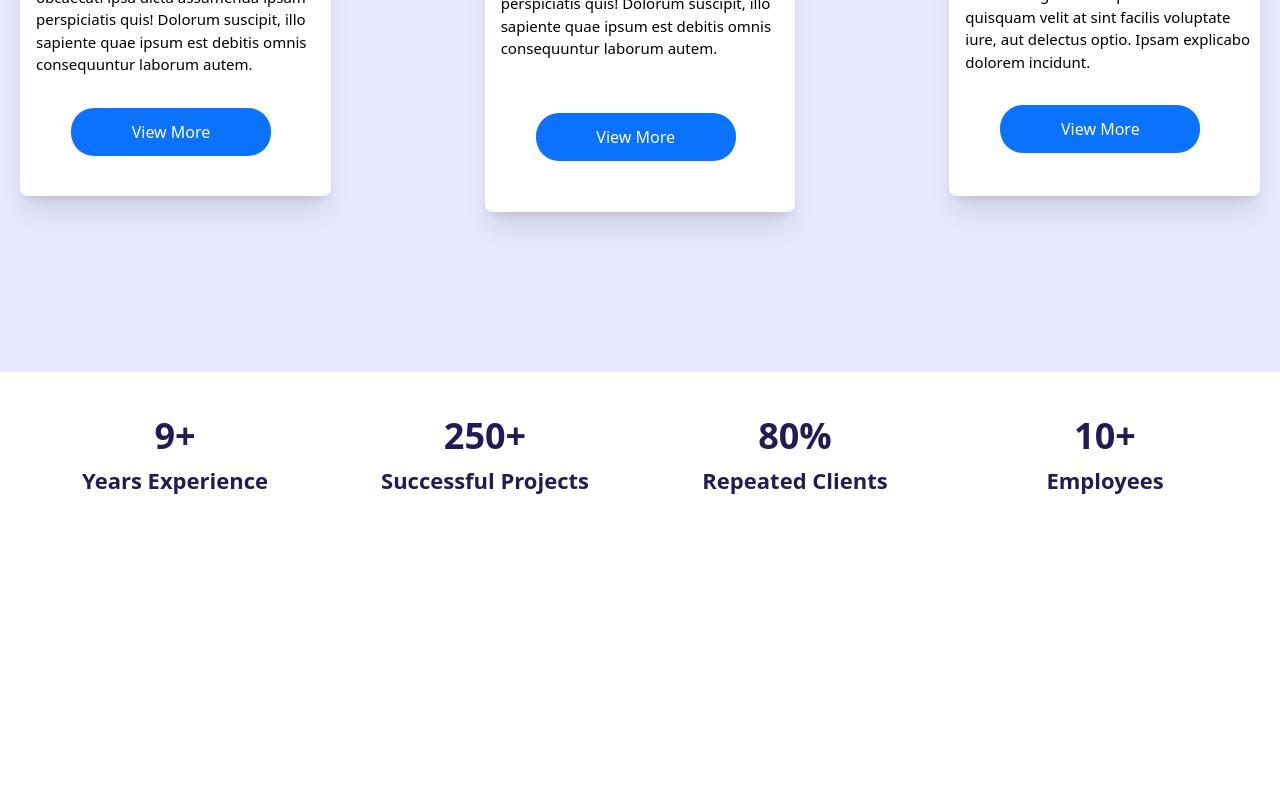
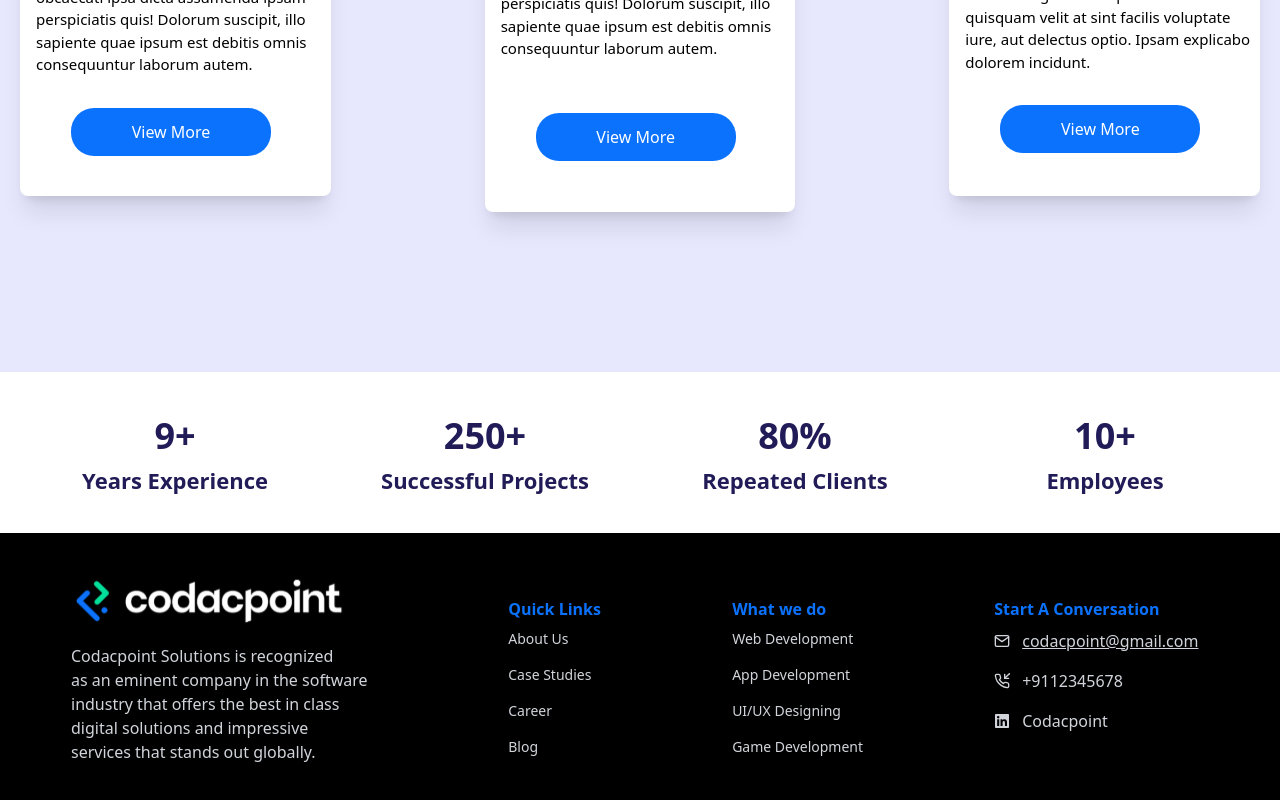
Before and after one commit to jenil-patel97/codacpoint, a React (Create React App) app: page / in a window 1280 px wide. Shown: the part 3055-3855 px from the top of the page. Before the commit the page ends 3588 px from the top, so only its background shows below. Built offline with nearby package versions, Linux system fonts and the light colour scheme.

Commit message:
feat: Footer

```diff
--- a/src/App.js
+++ b/src/App.js
@@ -5,6 +5,7 @@ import Project from "./components/Project";
 import Partners from "./components/Partners.jsx";
 import Card from "./components/Card";
 import Letter from "./components/Letter";
+import Footer from "./components/Footer";
 
 function App() {
   return (
@@ -16,6 +17,7 @@ function App() {
       <Partners />
       <Card />
       <Letter />
+      <Footer />
     </div>
   );
 }
--- /dev/null
+++ b/src/components/Footer.jsx
@@ -0,0 +1,56 @@
+import React from "react";
+import logoDark from "../assets/Logo-dark.svg";
+import { FiMail, FiPhoneIncoming } from "react-icons/fi";
+import { FaLinkedin } from "react-icons/fa";
+
+const Footer = () => {
+  return (
+    <div className="w-full py-10 px-4 grid lg:grid-cols-3 gap-8 text-gray-300 bg-black">
+      <div className="ml-[55px]">
+        <img style={{ width: "276px" }} src={logoDark} alt="" />
+        <p className="py-4">
+          Codacpoint Solutions is recognized <br /> as an eminent company in the
+          software <br /> industry that offers the best in class <br /> digital
+          solutions and impressive <br /> services that stands out globally.
+        </p>
+      </div>
+      <div className="lg:col-span-2 flex justify-around mt-6 cursor-pointer">
+        <div>
+          <h6 className="font-bold text-[#0B72FE]">Quick Links</h6>
+          <ul>
+            <li className="py-2 text-sm">About Us</li>
+            <li className="py-2 text-sm">Case Studies</li>
+            <li className="py-2 text-sm">Career</li>
+            <li className="py-2 text-sm">Blog</li>
+          </ul>
+        </div>
+        <div>
+          <h6 className="font-bold text-[#0B72FE]">What we do</h6>
+          <ul>
+            <li className="py-2 text-sm">Web Development</li>
+            <li className="py-2 text-sm">App Development</li>
+            <li className="py-2 text-sm">UI/UX Designing</li>
+            <li className="py-2 text-sm">Game Development</li>
+          </ul>
+        </div>
+        <div>
+          <h6 className="font-bold text-[#0B72FE]">Start A Conversation</h6>
+          <ul>
+            <li className="py-2 text-base underline flex">
+              <FiMail className="mr-3 mt-1" /> codacpoint@gmail.com
+            </li>
+            <li className="py-2 text-base flex">
+              <FiPhoneIncoming className="mr-3 mt-1" /> +9112345678
+            </li>
+            <li className="py-2 text-base flex">
+              <FaLinkedin className="mr-3 mt-1" />
+              Codacpoint
+            </li>
+          </ul>
+        </div>
+      </div>
+    </div>
+  );
+};
+
+export default Footer;
--- a/src/components/Partners.jsx
+++ b/src/components/Partners.jsx
@@ -11,7 +11,7 @@ const Hero = () => {
         <p className="ml-[120px] text-[#1A1E3F] text-[28px] mt-[40px] font-bold">
           We work with the Best Partners
         </p>
-        <p className="ml-[120px] my-[76px] mt-[35px] text-[22px] text-base">
+        <p className="ml-[120px] my-[76px] mt-[35px] text-base">
           Lorem Ipsum is simply dummy text of the printing <br /> and
           typesetting industry. Lorem Ipsum has been the <br /> industry's
           standard dummy text ever since the 1500s, <br /> when an unknown
```
Also changed, not shown: src/assets/Logo-dark.svg (added).
